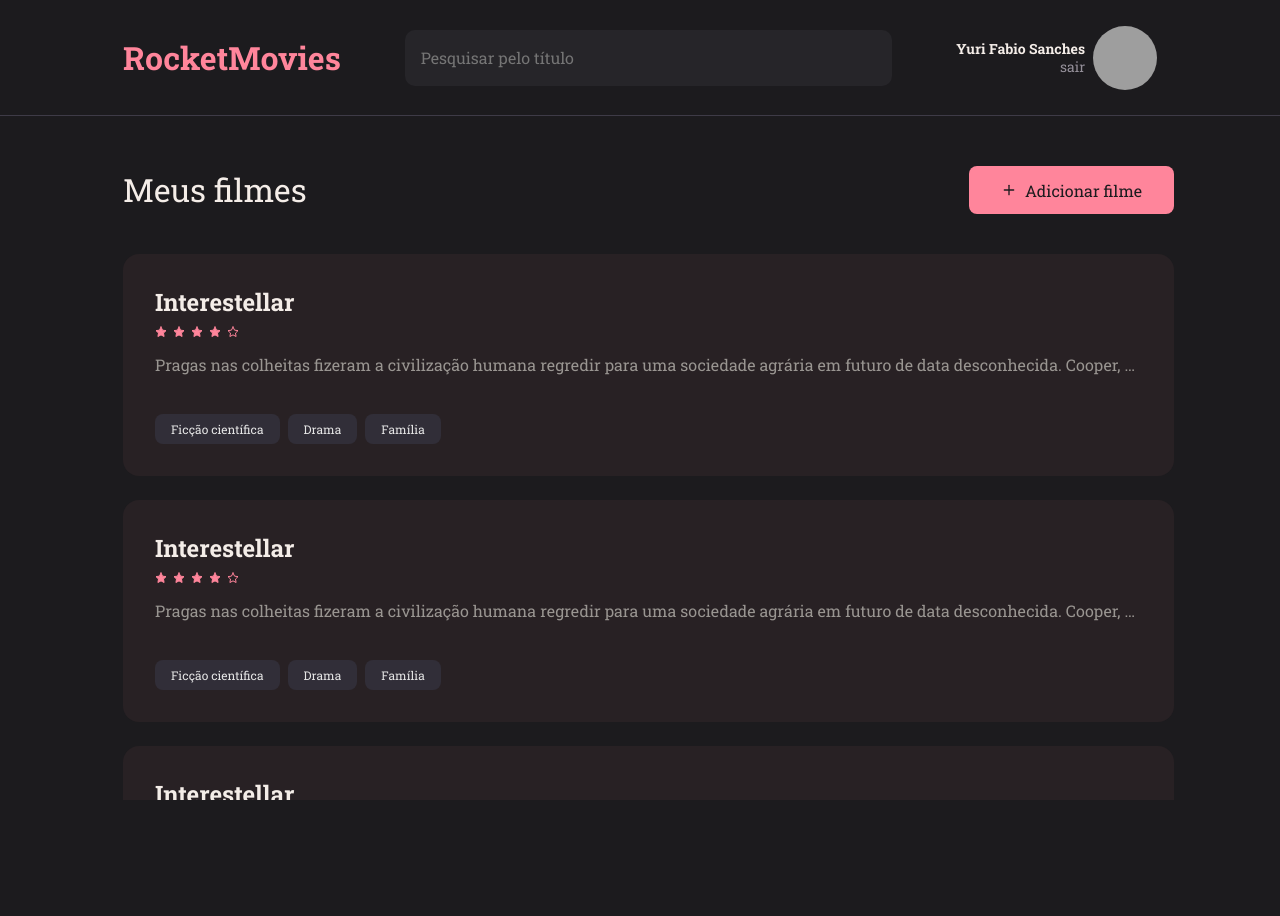
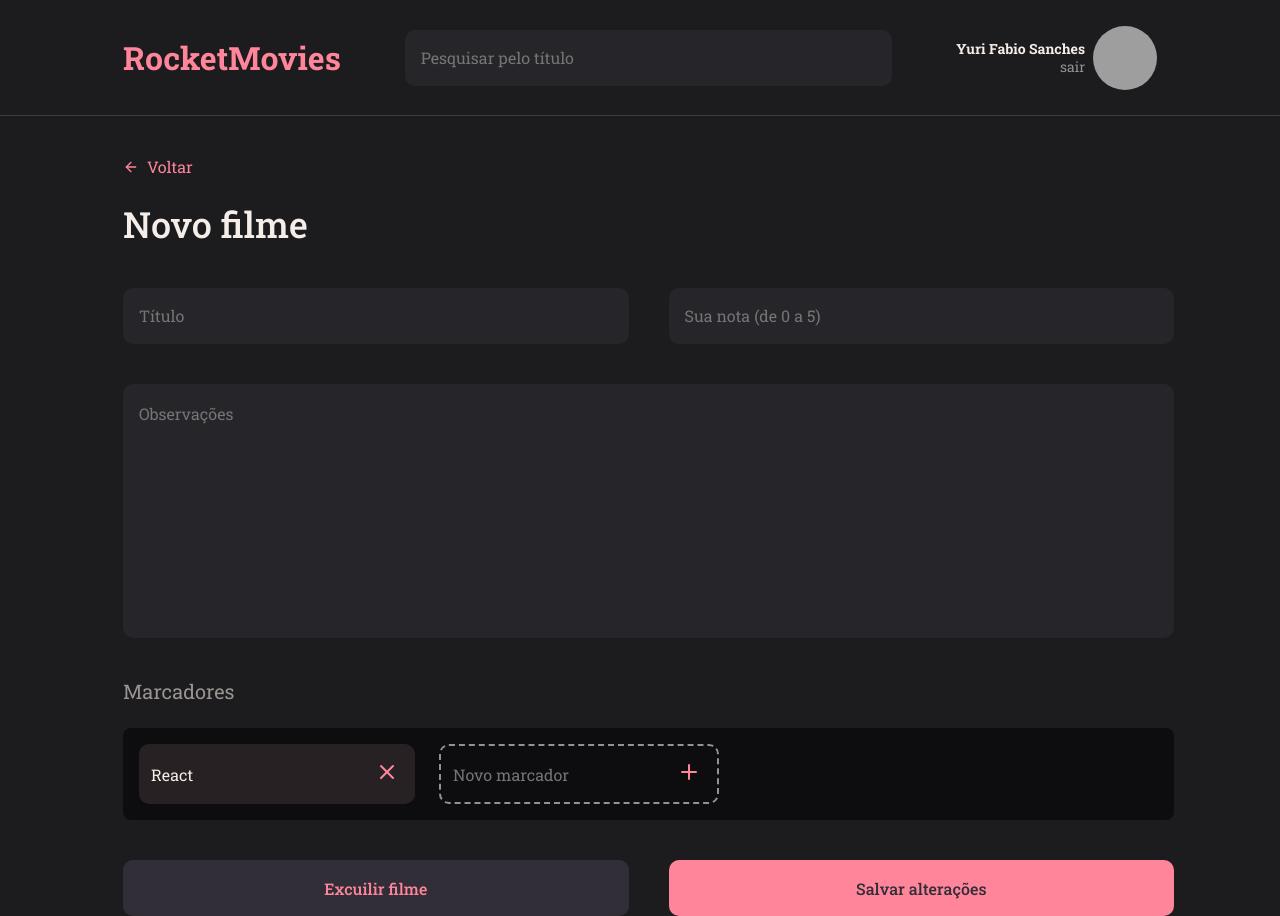
Before and after one commit to YuriFabioSanches/rocket-movies-notes-frontend, a React (Vite) app: page / in a window 1280 px wide. Before the commit the page ends 800 px from the top, so only its background shows below. Built offline with nearby package versions, Linux system fonts and the light colour scheme; grey boxes are pictures that could not be loaded.

Commit message:
new note page finished

```diff
--- /dev/null
+++ b/src/components/NoteItem/index.jsx
@@ -0,0 +1,22 @@
+import { FiPlus, FiX } from "react-icons/fi"
+import PropTypes from 'prop-types'
+
+import { Container } from "./styles"
+
+export function NoteItem({ isNew = false, value, onClick, ...rest }) {
+  NoteItem.propTypes = {
+    isNew: PropTypes.bool,
+    value: PropTypes.string,
+    onClick: PropTypes.func,
+  }
+
+  return(
+    <Container $isnew={isNew.toString()} >
+      <input type="text" value={value} readOnly={!isNew} {...rest} />
+
+      <button  type="button" onClick={onClick}>
+        {isNew ? <FiPlus /> : <FiX /> }
+      </button>
+    </Container>
+  );
+}
--- /dev/null
+++ b/src/components/NoteItem/styles.js
@@ -0,0 +1,35 @@
+import styled from "styled-components";
+
+export const Container = styled.div`
+  display: flex;
+  align-items: center;
+  width: auto;
+  min-width: 50px;
+
+  background: ${({ theme, $isnew }) => $isnew === "true" ? "transparent" : theme.COLORS.BACKGROUND_900};
+  color: ${({ theme }) => theme.COLORS.GRAY_300};
+  border: ${({ theme, $isnew }) => $isnew === "true" ? `.2rem dashed ${theme.COLORS.GRAY_300}` : "none"};
+  border-radius: 1rem;
+  padding-right: 1.6rem;
+
+  > input {
+    height: 5.6rem;
+    padding: 1.2rem;
+    color: ${({ theme }) => theme.COLORS.WHITE};
+    background: transparent;
+    border: none;
+    &:placeholder {
+      color: ${({ theme }) => theme.COLORS.GRAY_300};
+    }
+  }
+
+  > button {
+    border: none;
+    background: none;
+
+    svg {
+      font-size: 2.4rem;
+      color: ${({ theme }) => theme.COLORS.PINK}
+    }
+  }
+`;
--- /dev/null
+++ b/src/components/Textarea/index.jsx
@@ -0,0 +1,14 @@
+import { Container } from "./styles"
+import PropTypes from 'prop-types'
+
+export function Textarea({ value, ...rest }) {
+  Textarea.propTypes = {
+    value: PropTypes.string
+  }
+
+  return(
+    <Container {...rest}>
+      {value}
+    </Container>
+  );
+}
--- /dev/null
+++ b/src/components/Textarea/styles.js
@@ -0,0 +1,18 @@
+import styled from "styled-components";
+
+export const Container = styled.textarea`
+  width: 100%;
+  height: 25.4rem;
+  padding: 1.9rem 1.6rem;
+
+  background: ${({ theme }) => theme.COLORS.BACKGROUND_700};
+  color: ${({ theme }) => theme.COLORS.WHITE};
+
+  resize: none;
+  border: none;
+  border-radius: 1rem;
+
+  &:placeholder {
+    color: ${({ theme }) => theme.COLORS.GRAY_300};
+  }
+`;
--- a/src/main.jsx
+++ b/src/main.jsx
@@ -4,13 +4,13 @@ import { ThemeProvider } from 'styled-components'
 import theme from './styles/theme'
 import GlobalStyle from './styles/globalStyles'
 
-import { Home } from './pages/Home'
+import { NewNote } from './pages/NewNote'
 
 ReactDOM.createRoot(document.getElementById('root')).render(
   <React.StrictMode>
     <ThemeProvider theme={theme}>
       <GlobalStyle />
-      <Home />
+      <NewNote />
     </ThemeProvider>
   </React.StrictMode>,
 )
--- /dev/null
+++ b/src/pages/NewNote/index.jsx
@@ -0,0 +1,48 @@
+import { Container, Content, HeaderWrapper, InputWrapper, NoteItensWrapper, NoteItens, ButtonWrapper } from "./styles";
+
+import { FiArrowLeft } from "react-icons/fi"
+
+import { Header } from "../../components/Header"
+import { Input } from "../../components/Input"
+import { Button } from "../../components/Button"
+import { Textarea } from "../../components/Textarea"
+import { NoteItem } from "../../components/NoteItem"
+
+
+export function NewNote() {
+  return(
+    <Container>
+      <Header />
+
+      <main>
+        <Content>
+          <HeaderWrapper>
+            <a href="#"><FiArrowLeft />Voltar</a>
+
+            <h1>Novo filme</h1>
+          </HeaderWrapper>
+
+          <InputWrapper>
+            <Input placeholder="Título" />
+            <Input placeholder="Sua nota (de 0 a 5)" />
+          </InputWrapper>
+
+          <Textarea placeholder="Observações" />
+
+          <NoteItensWrapper>
+            <h2>Marcadores</h2>
+            <NoteItens>
+              <NoteItem value="React" />
+              <NoteItem isNew placeholder="Novo marcador" />
+            </NoteItens>
+          </NoteItensWrapper>
+
+          <ButtonWrapper>
+            <Button className="inverted-colors" title="Excuilir filme" />
+            <Button title="Salvar alterações" />
+          </ButtonWrapper>
+        </Content>
+      </main>
+    </Container>
+  );
+}
--- /dev/null
+++ b/src/pages/NewNote/styles.js
@@ -0,0 +1,76 @@
+import styled from "styled-components";
+
+export const Container = styled.div`
+  height: 100vh;
+  display: grid;
+  grid-template-rows: 11.6rem auto;
+  grid-template-areas:
+  "header"
+  "content";
+
+  > main {
+    grid-area: content;
+    padding: 4rem 10.6rem 0 12.3rem;
+  }
+
+
+  `;
+
+export const Content = styled.div`
+  display: flex;
+  flex-direction: column;
+  gap: 4rem;
+`;
+
+export const HeaderWrapper = styled.div`
+  display: flex;
+  flex-direction: column;
+  gap: 2.4rem;
+
+  > a {
+    display: flex;
+    align-items: center;
+    gap: .8rem;
+    color: ${({ theme }) => theme.COLORS.PINK};
+  }
+
+  > h1 {
+    font-weight: 500;
+    font-size: 3.6rem;
+    line-height: 4.7rem;
+    color: ${({ theme }) => theme.COLORS.WHITE};
+  }
+`;
+
+export const InputWrapper = styled.div`
+  display: flex;
+  gap: 4rem;
+`;
+export const NoteItensWrapper = styled.div`
+  > h2 {
+    font-weight: 400;
+    font-size: 2rem;
+    line-height: 2.6rem;
+    color: ${({ theme }) => theme.COLORS.GRAY_100};
+    margin-bottom: 2.4rem;
+  }
+`;
+export const NoteItens = styled.div`
+  padding: 1.6rem;
+  background: ${({ theme }) => theme.COLORS.BLACK};
+  border-radius: .8rem;
+  display: flex;
+  flex-wrap: wrap;
+  gap: 2.4rem;
+
+`;
+
+export const ButtonWrapper = styled.div`
+  display: flex;
+  gap: 4rem;
+
+  .inverted-colors {
+    background: ${({ theme }) => theme.COLORS.GRAY_700};
+    color: ${({ theme }) => theme.COLORS.PINK};
+  }
+`;
--- a/src/styles/theme.js
+++ b/src/styles/theme.js
@@ -8,6 +8,7 @@ export default {
     OFF_WHITE: "#CAC4CF",
     WHITE_100: "#E5E5E5",
     PINK: "#FF859B",
+    BLACK: "#0D0C0F",
 
     GRAY_100: "#999591",
     GRAY_300: "#948F99",
```
